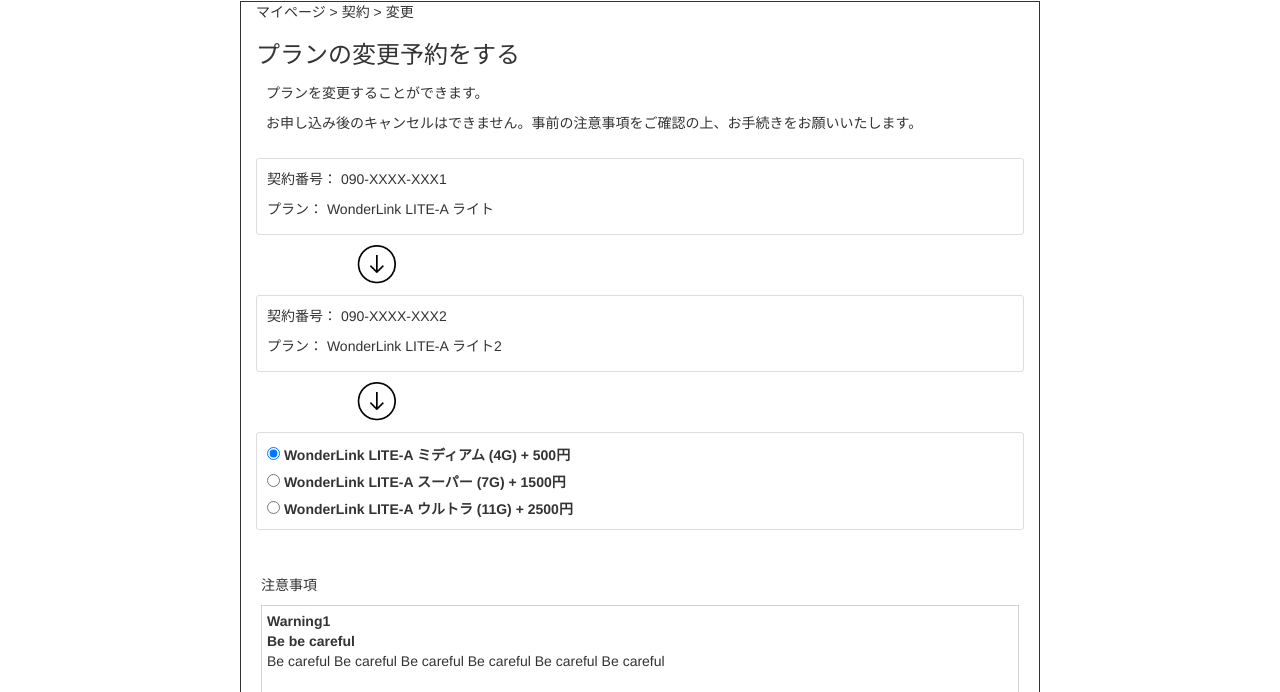
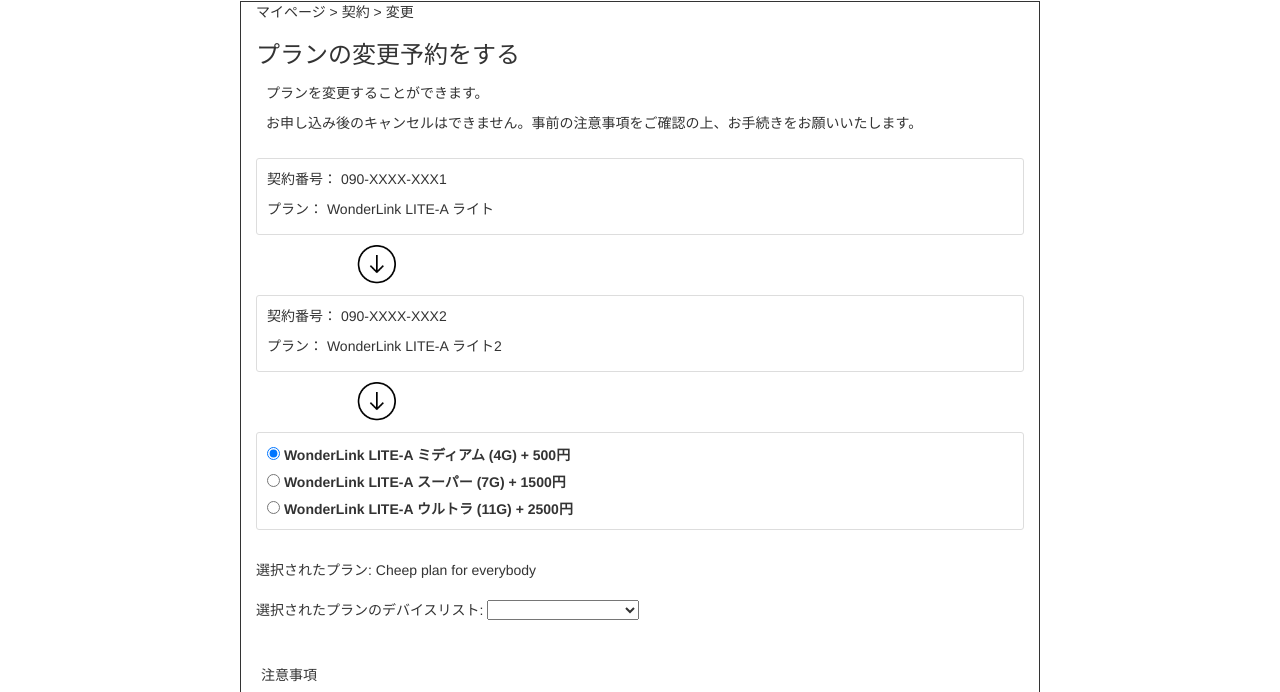
Before and after one commit to syusyu/spa-manager, a website: page src/index.html in a window 1280 px wide. Shown: the part 79-771 px from the top of the page. Drawn offline with Linux system fonts and the light colour scheme.

Commit message:
loop func

```diff
--- a/src/index.html
+++ b/src/index.html
@@ -66,6 +66,17 @@
                     WonderLink LITE-A ウルトラ (11G) + 2500円</label></li>
             </ul>
         </div>
+
+        <br/>
+        選択されたプラン:
+        <span data-bind-text="plan.name"></span><br/>
+        <br/>
+        選択されたプランのデバイスリスト:
+        <select data-bind-loop="plan.devices">
+            <option data-bind-text="plan.devices.title" data-bind-val="plan.devices.id"
+                    data-bind-id="plan.devices.id"></option>
+        </select>
+        <br/>
 
         <div class="plan-change-explain-bottom">
             <p>注意事項</p>
--- a/src/js/service_contract_plan_change.js
+++ b/src/js/service_contract_plan_change.js
@@ -218,7 +218,7 @@
             selected_plan = serverData.findPlan(selected_id) || serverData.getPlanList()[0];
 
         $(spa_page_transition.DATA_BIND_EVENT).trigger(plan_change.PLAN_SELECTED_EVENT, selected_plan);
-        plan_change.getLogger().debug('selectPlan executed. selected_plan', selected_plan);
+        plan_change.getLogger().debug('selectPlan executed. selected_plan', selected_plan.id);
         return selected_plan;
     };
 
--- a/src/js/spa_page_manager.js
+++ b/src/js/spa_page_manager.js
@@ -483,6 +483,7 @@
     'use strict';
     var
         ENUM_TOGGLE_ACTION_TYPE = {ADD: 'ADD', REMOVE: 'REMOVE', TOGGLE: 'TOGGLE'},
+        BIND_ATTR_REPLACED = 'data-bind-replaced',
         evt_data_bind_view,
         initModule;
 
@@ -500,6 +501,9 @@
             BIND_ATTR_TYPES = ['id', 'text', 'html', 'val', 'loop'];
 
         init_bind_prop_map = function (key, data) {
+            $('[' + BIND_ATTR_REPLACED + ']').each( function (idx, el) {
+                $(el).remove();
+            })
             _bind_prop_map = {};
             _create_bind_prop_map(key, data);
             return this;
@@ -625,7 +629,7 @@
                 loop_prop_key = $(el).attr('data-bind-loop');
 
             if (loop_prop_key && loop_prop_key.indexOf(key) === 0) {
-                // prop_tree.getLogger().debug('_do_find_loop_element.loop_prop_key', loop_prop_key);
+                spa_page_transition.getLogger().debug('######_do_find_loop_element.loop_prop_key', loop_prop_key);
                 cloned_children = _clone_loop_children(el, loop_prop_key, data);
                 $.each(cloned_children, function (idx, el_cloned_child) {
                     _do_find_loop_element(el_cloned_child, data, key);
@@ -671,7 +675,7 @@
 
                 if (bind_attr) {
                     $el.attr(bind_attr_type, bind_attr.replace(loop_prop_key, loop_prop_key + '$' + i));
-                    $el.attr('replaced', true);
+                    $el.attr(BIND_ATTR_REPLACED, true);
                 }
             });
         };
@@ -765,7 +769,7 @@
                         }
                         if (all_props[el_prop_key]) {
                             evt_data_bind_view.settle_bind_val($this, attr, data, el_prop_key);
-                        } else {
+                        } else if (!$this.attr('data-bind-loop')) {
                             $this.hide();
                         }
                     });
--- a/src/server_response_initialize.json
+++ b/src/server_response_initialize.json
@@ -9,7 +9,19 @@
       "price": "1,000",
       "initial_charge": "100",
       "notes_title1": "<b>Warning1</b>",
-      "notes_body1": "<b>Be be careful</b> <br />Be careful Be careful Be careful Be careful Be careful Be careful "
+      "notes_body1": "<b>Be be careful</b> <br />Be careful Be careful Be careful Be careful Be careful Be careful ",
+      "devices": [
+        {
+          "id": "d11",
+          "title": "Device title1 of plan1",
+          "body": "Divice body1 of plan1"
+        },
+        {
+          "id": "d12",
+          "title": "Device title2 of plan1",
+          "body": "Device body2 of plan1"
+        }
+      ]
     },
     {
       "id": "2",
@@ -20,7 +32,19 @@
       "notes_title1": "Warning1",
       "notes_body1": "Be careful Be careful Be careful Be careful Be careful Be careful Be careful ",
       "notes_title2": "Warning2",
-      "notes_body2": "Be careful Be careful Be careful Be careful Be careful Be careful Be careful "
+      "notes_body2": "Be careful Be careful Be careful Be careful Be careful Be careful Be careful ",
+      "devices": [
+        {
+          "id": "d21",
+          "title": "Device title1 of plan2",
+          "body": "Device body1 of plan2"
+        },
+        {
+          "id": "d22",
+          "title": "Device title2 of plan2",
+          "body": "Device body2 of plan2"
+        }
+      ]
     },
     {
       "id": "3",
@@ -33,7 +57,19 @@
       "notes_title2": "Warning2",
       "notes_body2": "Be careful Be careful Be careful Be careful Be careful Be careful Be careful ",
       "notes_title3": "Warning3",
-      "notes_body3": "Be careful Be careful Be careful Be careful Be careful Be careful Be careful "
+      "notes_body3": "Be careful Be careful Be careful Be careful Be careful Be careful Be careful ",
+      "devices": [
+        {
+          "id": "d31",
+          "title": "Device title1 of plan3",
+          "body": "Device body1 of plan3"
+        },
+        {
+          "id": "d32",
+          "title": "Device title2 of plan3",
+          "body": "Device body2 of plan3"
+        }
+      ]
     }
   ],
   "init_data": {
```
